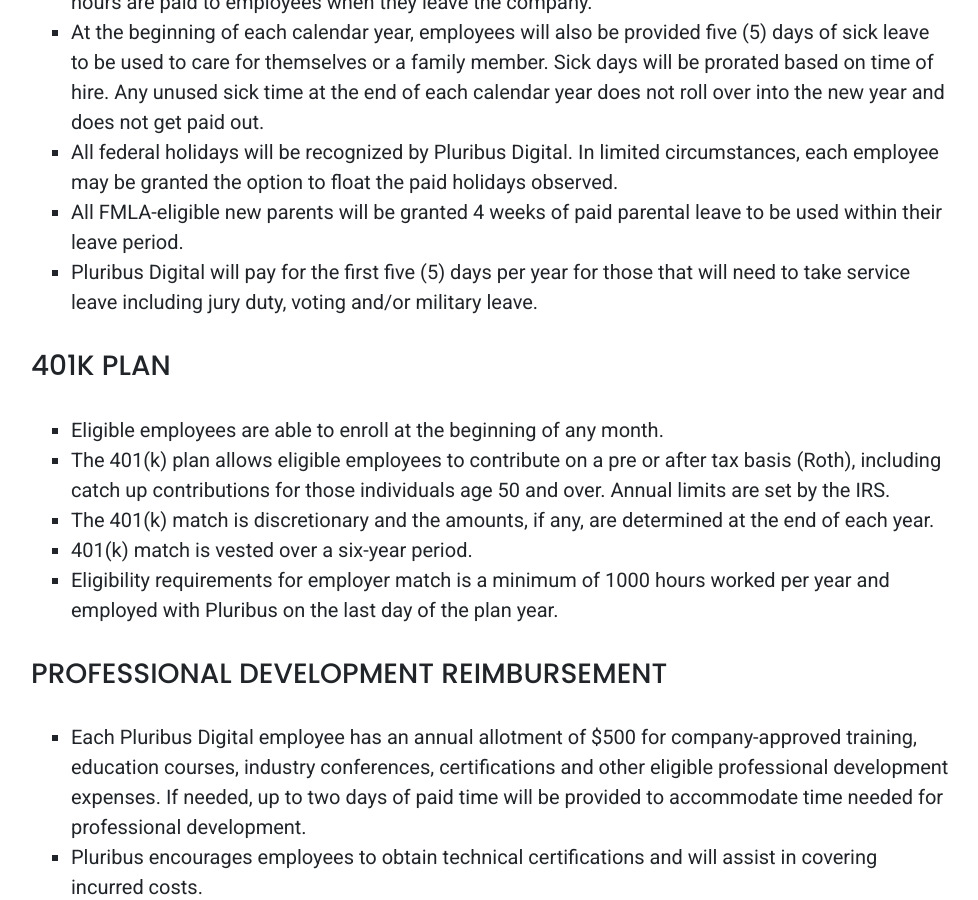
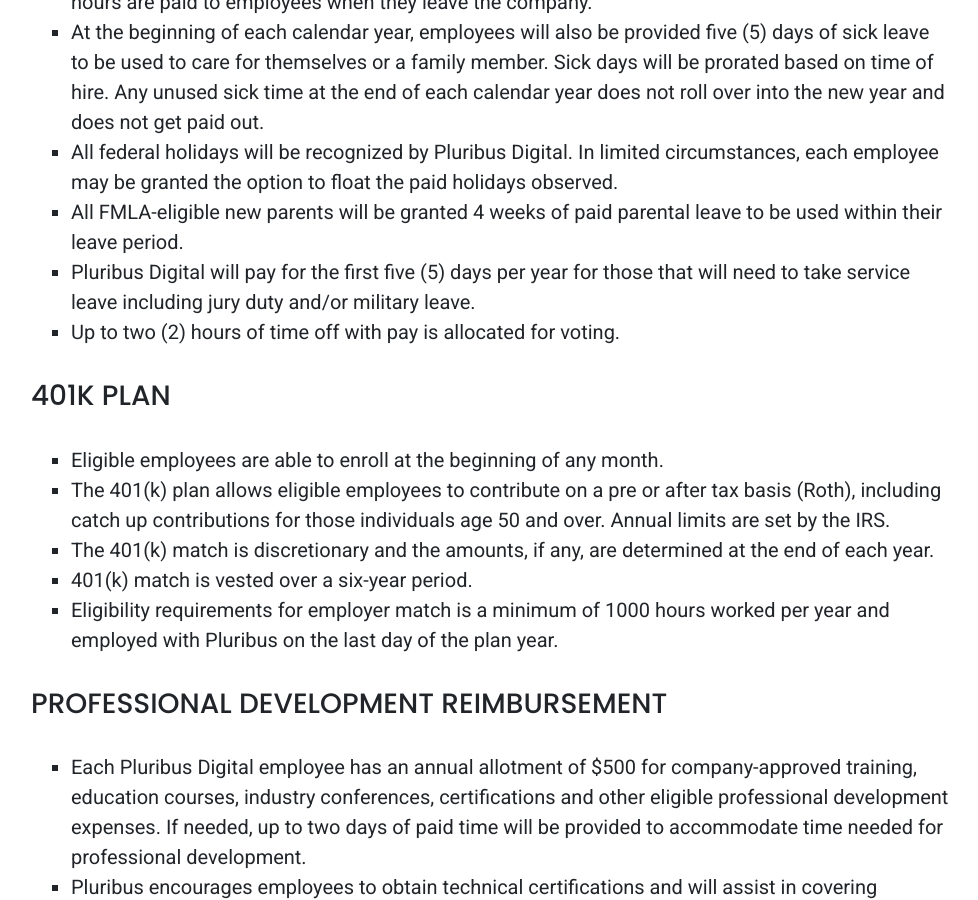
Before and after one commit to PluribusDigital/pluribusdigital-com, a Jekyll site: the page built from content/join/benefits.md, in a window 1280 px wide and 900 px high, scrolled down 2778 px. Shown: the whole window, without its empty margins (149-1127 px from the left). Built offline with Jekyll 4.4.1, drawn with Linux system fonts in a browser that asks for light colours.

Commit message:
Update benefits.md
Put voting TO on its own line

```diff
--- a/content/join/benefits.md
+++ b/content/join/benefits.md
@@ -59,7 +59,8 @@
 * At the beginning of each calendar year, employees will also be provided five (5) days of sick leave to be used to care for themselves or a family member.  Sick days will be prorated based on time of hire.  Any unused sick time at the end of each calendar year does not roll over into the new year and does not get paid out.
 * All federal holidays will be recognized by Pluribus Digital. In limited circumstances, each employee may be granted the option to float the paid holidays observed.
 * All FMLA-eligible new parents will be granted 4 weeks of paid parental leave to be used within their leave period.
-* Pluribus Digital will pay for the first five (5) days per year for those that will need to take service leave including jury duty, voting and/or military leave.
+* Pluribus Digital will pay for the first five (5) days per year for those that will need to take service leave including jury duty and/or military leave.
+* Up to two (2) hours of time off with pay is allocated for voting.
 
 
 ### 401K Plan
```
